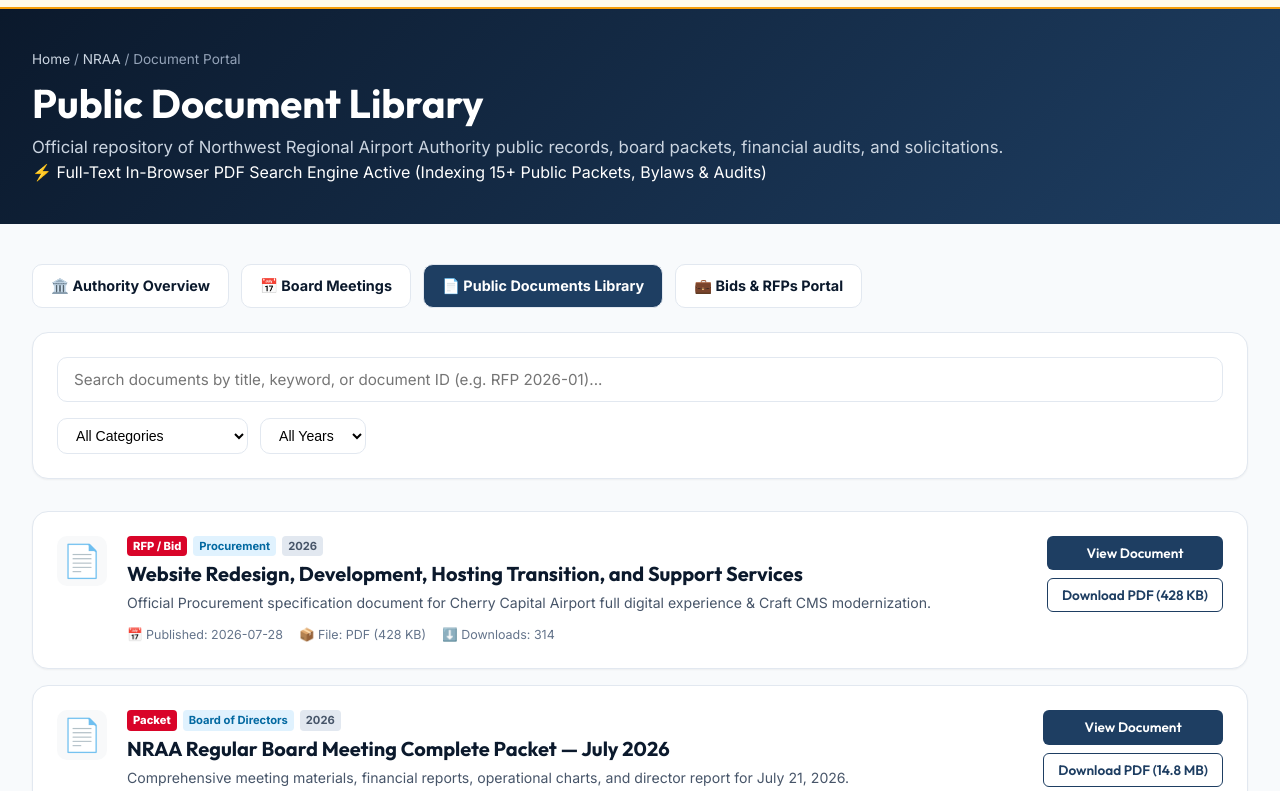
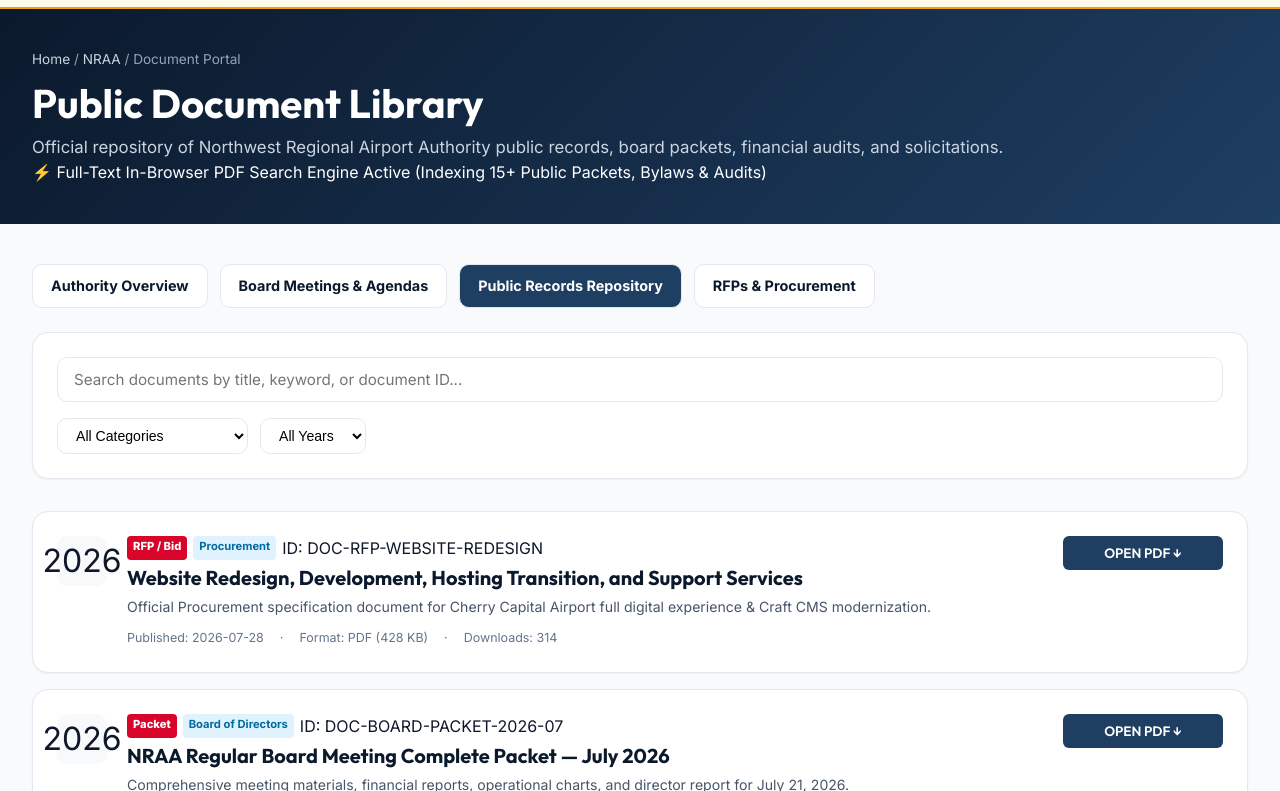
Before and after one commit to kb907alaska/tvcairport-com, an Astro site: page /documents in a window 1280 px wide. Shown: the part 161-952 px from the top of the page. Built offline with nearby package versions, Linux system fonts and the light colour scheme; Astro itself is replaced by a stand-in of ours.

Commit message:
feat: Implement signature TVC visual identity pass (Journey Line, Lot Codes P1-P3, and NRAA Civic Mode Document Index)

```diff
--- a/src/pages/documents.astro
+++ b/src/pages/documents.astro
@@ -23,10 +23,10 @@ import { DOCUMENTS_DATA } from '../data/documents';
   <section class="docs-section">
     <div class="container">
       <div class="app-subnav">
-        <a href="/nraa" class="subnav-btn">🏛️ Authority Overview</a>
-        <a href="/nraa/meetings" class="subnav-btn">📅 Board Meetings</a>
-        <a href="/documents" class="subnav-btn active">📄 Public Documents Library</a>
-        <a href="/business-opportunities" class="subnav-btn">💼 Bids & RFPs Portal</a>
+        <a href="/nraa" class="subnav-btn">Authority Overview</a>
+        <a href="/nraa/meetings" class="subnav-btn">Board Meetings & Agendas</a>
+        <a href="/documents" class="subnav-btn active">Public Records Repository</a>
+        <a href="/business-opportunities" class="subnav-btn">RFPs & Procurement</a>
       </div>
 
       <!-- Live Search & Filter Bar -->
@@ -35,7 +35,7 @@ import { DOCUMENTS_DATA } from '../data/documents';
           <input
             type="search"
             id="doc-search-input"
-            placeholder="Search documents by title, keyword, or document ID (e.g. RFP 2026-01)..."
+            placeholder="Search documents by title, keyword, or document ID..."
             oninput="window.filterDocuments()"
           />
         </div>
@@ -70,19 +70,23 @@ import { DOCUMENTS_DATA } from '../data/documents';
             data-search={`${doc.title} ${doc.description} ${doc.id} ${doc.category}`.toLowerCase()}
           >
             <div class="doc-main-flex">
-              <div class="doc-icon-box">📄</div>
+              <div class="doc-icon-box font-mono font-bold text-xs bg-slate-900 text-slate-200 px-3 py-2 rounded">
+                {doc.year}
+              </div>
               <div class="doc-details">
                 <div class="doc-tags">
                   <span class="doc-cat-tag">{doc.category}</span>
                   <span class="doc-dept-tag">{doc.department}</span>
-                  <span class="doc-year-tag">{doc.year}</span>
+                  <span class="font-mono text-xs text-slate-500 font-bold ml-2">ID: {doc.id.toUpperCase()}</span>
                 </div>
                 <h2 class="doc-title">{doc.title}</h2>
                 <p class="doc-desc">{doc.description}</p>
                 <div class="doc-meta-strip">
-                  <span>📅 Published: {doc.date}</span>
-                  <span>📦 File: PDF ({doc.fileSize})</span>
-                  <span>⬇️ Downloads: {doc.downloadCount}</span>
+                  <span>Published: {doc.date}</span>
+                  <span>·</span>
+                  <span>Format: PDF ({doc.fileSize})</span>
+                  <span>·</span>
+                  <span>Downloads: {doc.downloadCount}</span>
                 </div>
               </div>
 
@@ -93,15 +97,7 @@ import { DOCUMENTS_DATA } from '../data/documents';
                   class="btn btn-navy btn-sm"
                   onclick={`window.trackDocDownload('${doc.id}', '${doc.title}')`}
                 >
-                  View Document
-                </a>
-                <a
-                  href={doc.url}
-                  download
-                  class="btn btn-outline btn-sm"
-                  onclick={`window.trackDocDownload('${doc.id}', '${doc.title}')`}
-                >
-                  Download PDF ({doc.fileSize})
+                  OPEN PDF ↓
                 </a>
               </div>
             </div>
```
Also changed, not shown: src/components/HomepageModernist.astro (+6 -6 lines).
